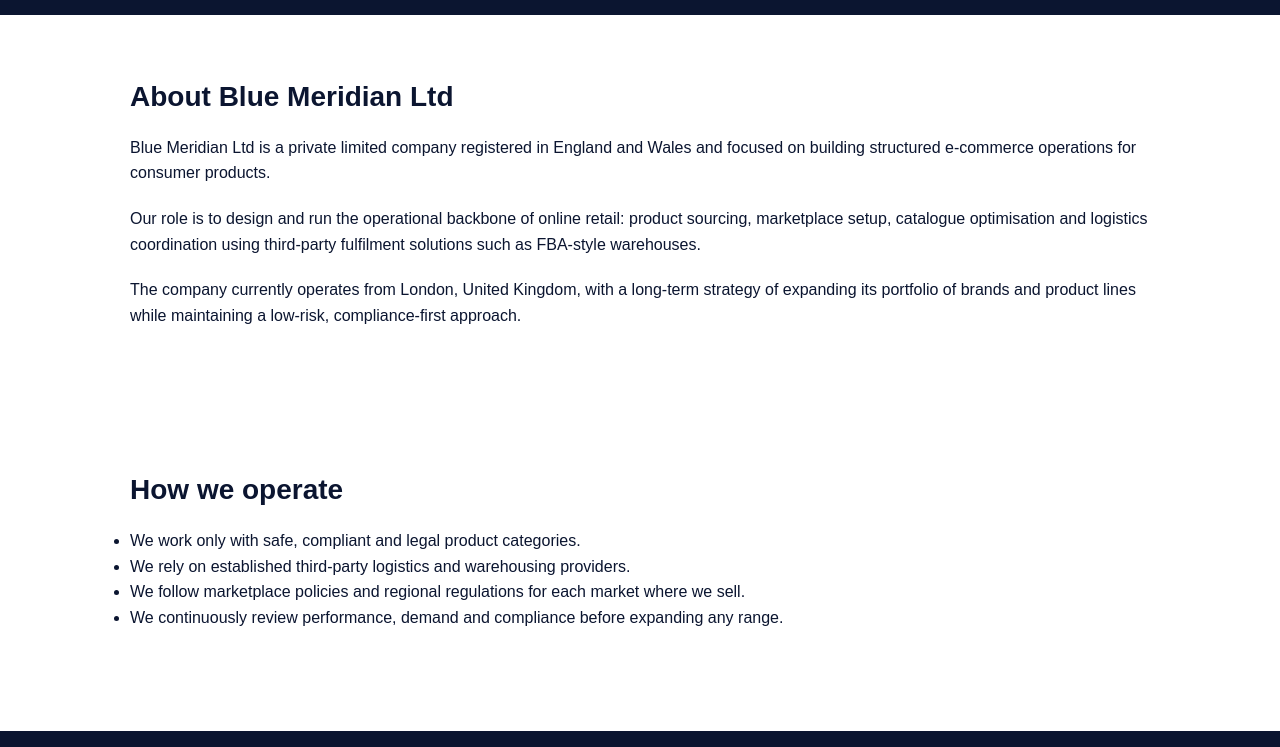
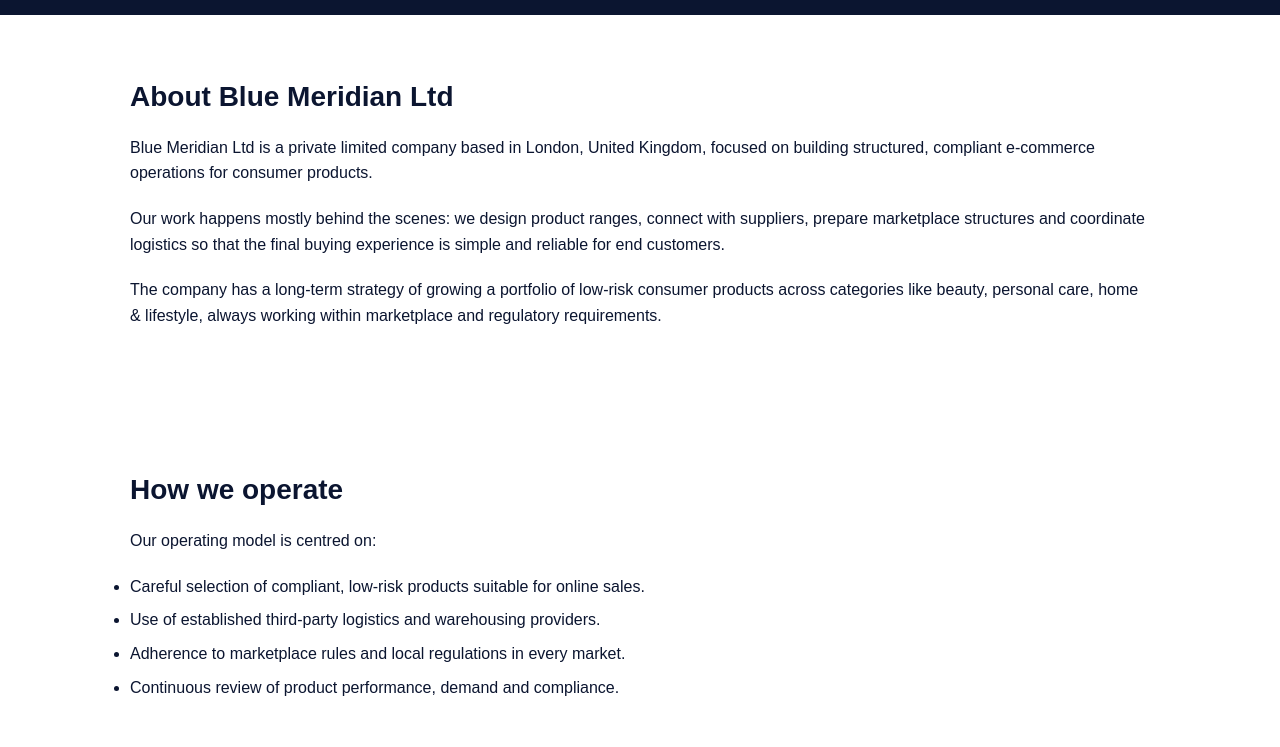
Before and after one commit to bluemeridian-12/bluemeridian-site, a plain HTML site: page about.html in a window 1280 px wide. Shown: the part 53-800 px from the top of the page. Drawn offline with Linux system fonts and the light colour scheme.

Commit message:
Update about.html

```diff
--- a/about.html
+++ b/about.html
@@ -1,12 +1,14 @@
 <!DOCTYPE html>
 <html lang="en">
 <head>
-    <meta charset="UTF-8">
+    <meta charset="UTF-8" />
+    <meta name="viewport" content="width=device-width, initial-scale=1.0" />
     <title>About – Blue Meridian Ltd</title>
-    <meta name="viewport" content="width=device-width, initial-scale=1.0">
-    <link rel="stylesheet" href="Style.css">
+    <link rel="stylesheet" href="style.css" />
 </head>
+
 <body>
+
 <header>
     <div class="logo">BLUE MERIDIAN LTD</div>
     <nav>
@@ -21,34 +23,37 @@
     <section class="section">
         <h2>About Blue Meridian Ltd</h2>
         <p>
-            Blue Meridian Ltd is a private limited company registered in England and Wales and focused on
-            building structured e-commerce operations for consumer products.
+            Blue Meridian Ltd is a private limited company based in London, United Kingdom,
+            focused on building structured, compliant e-commerce operations for consumer products.
         </p>
         <p>
-            Our role is to design and run the operational backbone of online retail: product sourcing,
-            marketplace setup, catalogue optimisation and logistics coordination using third-party
-            fulfilment solutions such as FBA-style warehouses.
+            Our work happens mostly behind the scenes: we design product ranges, connect with
+            suppliers, prepare marketplace structures and coordinate logistics so that the
+            final buying experience is simple and reliable for end customers.
         </p>
         <p>
-            The company currently operates from London, United Kingdom, with a long-term strategy of
-            expanding its portfolio of brands and product lines while maintaining a low-risk, compliance-first
-            approach.
+            The company has a long-term strategy of growing a portfolio of low-risk consumer
+            products across categories like beauty, personal care, home & lifestyle, always
+            working within marketplace and regulatory requirements.
         </p>
     </section>
 
     <section class="section">
         <h2>How we operate</h2>
-        <ul>
-            <li>We work only with safe, compliant and legal product categories.</li>
-            <li>We rely on established third-party logistics and warehousing providers.</li>
-            <li>We follow marketplace policies and regional regulations for each market where we sell.</li>
-            <li>We continuously review performance, demand and compliance before expanding any range.</li>
+        <p>Our operating model is centred on:</p>
+        <ul class="category-list">
+            <li>Careful selection of compliant, low-risk products suitable for online sales.</li>
+            <li>Use of established third-party logistics and warehousing providers.</li>
+            <li>Adherence to marketplace rules and local regulations in every market.</li>
+            <li>Continuous review of product performance, demand and compliance.</li>
         </ul>
     </section>
 </main>
 
 <footer>
-    <p>© 2025 Blue Meridian Ltd. Registered in England and Wales – Company Number 16884563.</p>
+    <p>© 2025 Blue Meridian Ltd. Registered in England and Wales — Company Number 16884563.</p>
+    <p>Registered office: 71–75 Shelton Street, Covent Garden, London, WC2H 9JQ, United Kingdom.</p>
 </footer>
+
 </body>
 </html>
```
